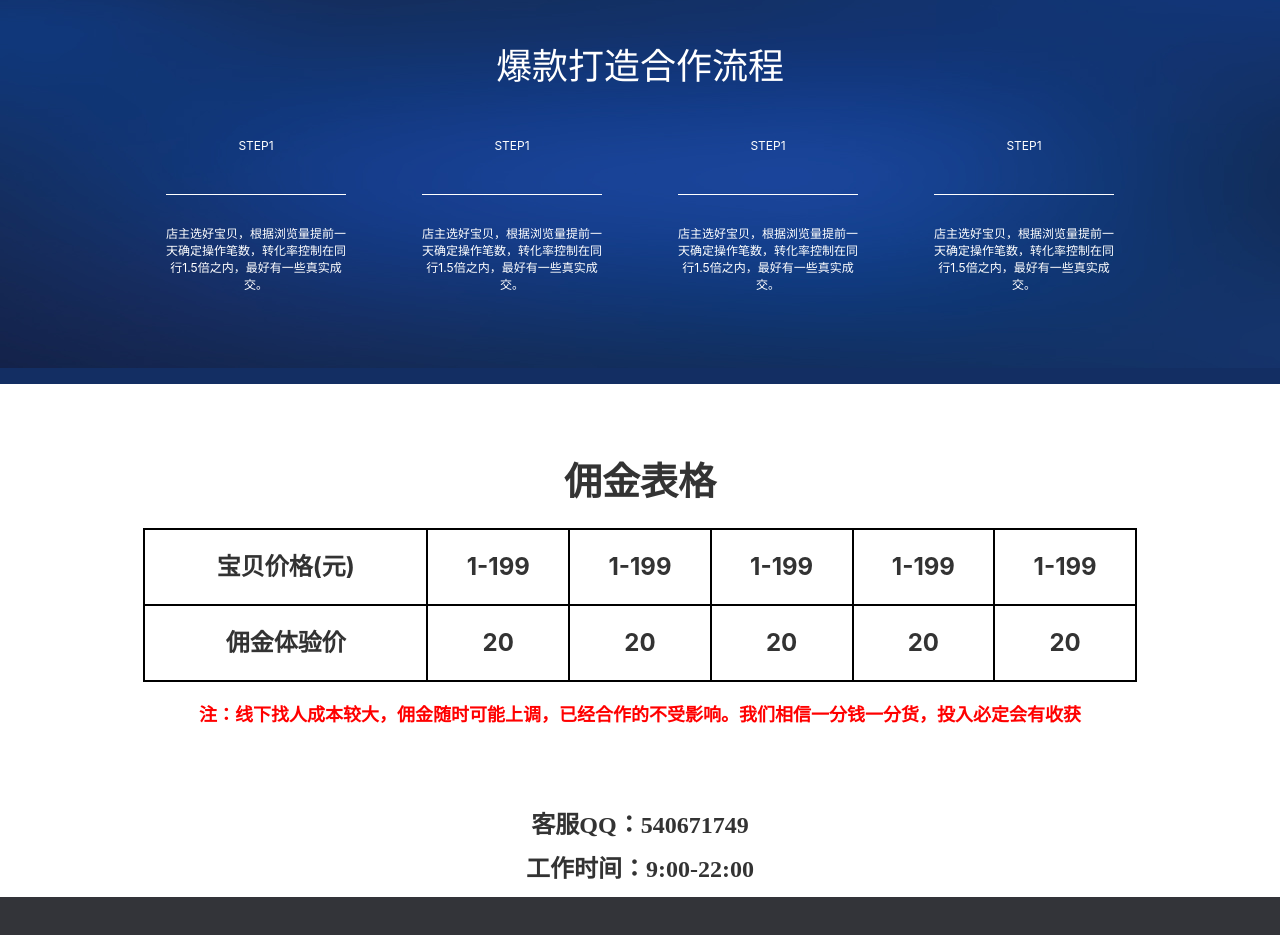
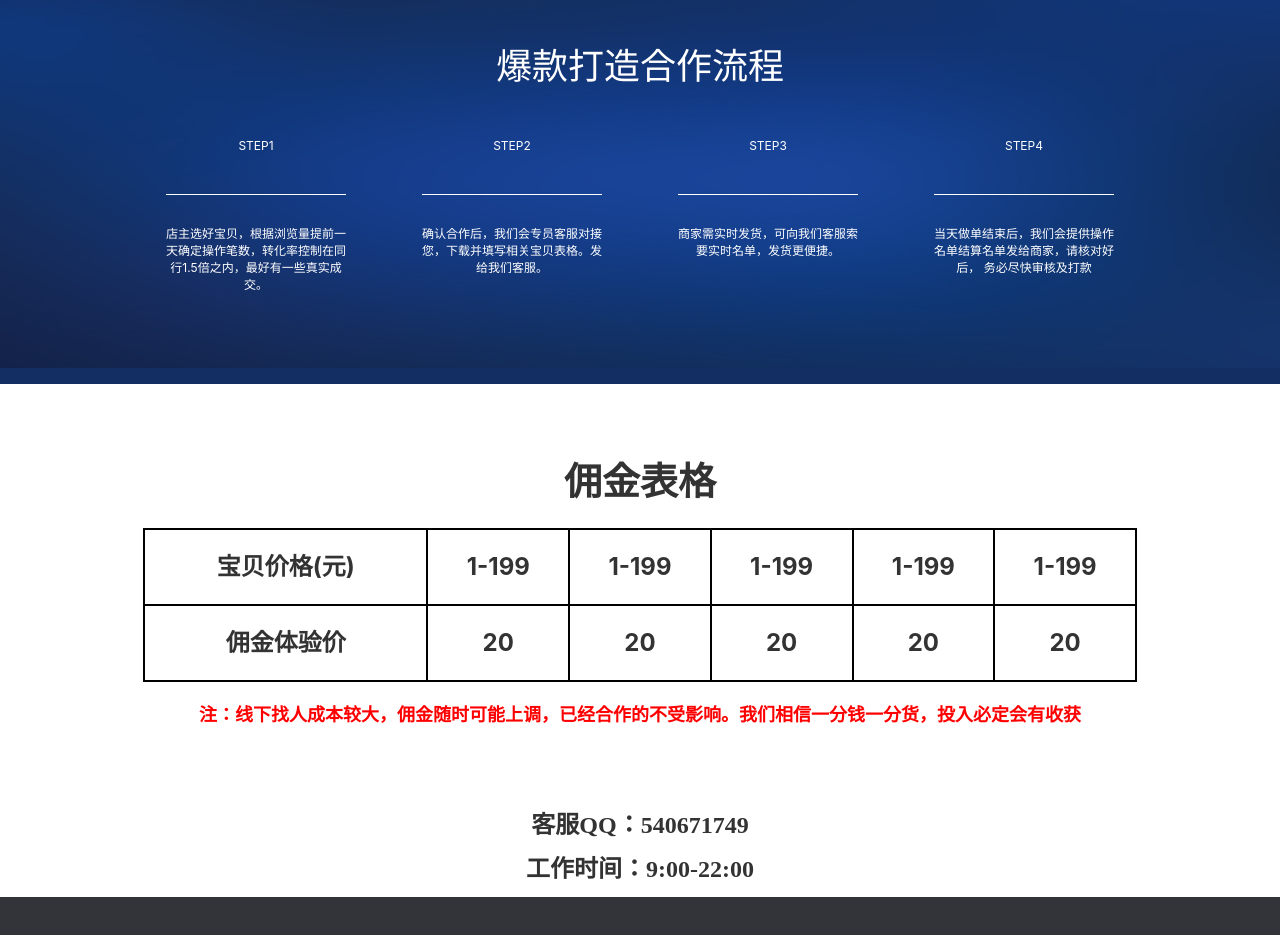
Before and after one commit to MrXuxu/jiudiankeji, a plain HTML site: page index.html in a window 1280 px wide. Shown: the part 3680-4615 px from the top of the page. Drawn offline with nearby package versions, Linux system fonts and the light colour scheme.

Commit message:
自适应更改

```diff
--- a/css/index.css
+++ b/css/index.css
@@ -234,4 +234,7 @@ body, html {
   .standard .title {
     font-size: 33px;
   }
+  .header img {
+    width: 100%;
+  }
 }
--- a/index.html
+++ b/index.html
@@ -123,30 +123,28 @@
             </p>
         </div>
         <div class="step col-md-3 col-xs-12">
-            <p>STEP1</p>
+            <p>STEP2</p>
             <p class="line"></p>
             <p>
-                店主选好宝贝，根据浏览量提前一
-                天确定操作笔数，转化率控制在同
-                行1.5倍之内，最好有一些真实成交。
+                确认合作后，我们会专员客服对接
+                您，下载并填写相关宝贝表格。发
+                给我们客服。
             </p>
         </div>
         <div class="step col-md-3 col-xs-12">
-            <p>STEP1</p>
+            <p>STEP3</p>
             <p class="line"></p>
             <p>
-                店主选好宝贝，根据浏览量提前一
-                天确定操作笔数，转化率控制在同
-                行1.5倍之内，最好有一些真实成交。
+                商家需实时发货，可向我们客服索要实时名单，发货更便捷。
             </p>
         </div>
         <div class="step col-md-3 col-xs-12">
-            <p>STEP1</p>
+            <p>STEP4</p>
             <p class="line"></p>
             <p>
-                店主选好宝贝，根据浏览量提前一
-                天确定操作笔数，转化率控制在同
-                行1.5倍之内，最好有一些真实成交。
+                当天做单结束后，我们会提供操作
+                名单结算名单发给商家，请核对好后，
+                务必尽快审核及打款
             </p>
         </div>
     </div>
```
